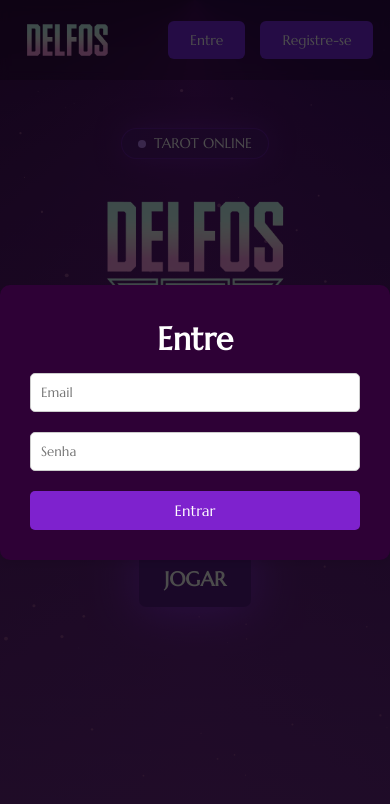
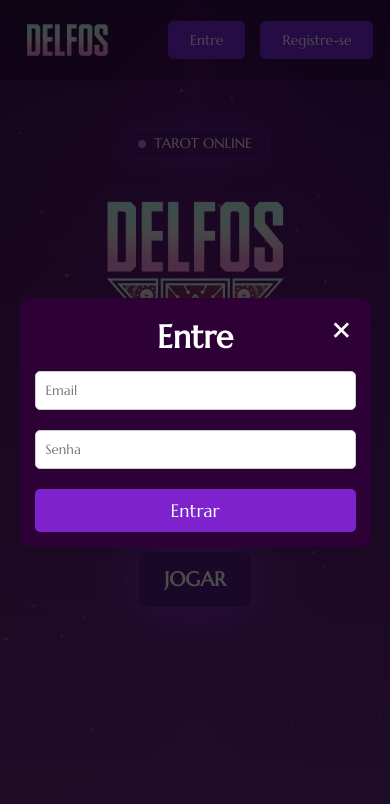
Before and after one commit to ribeirothales/delfos-project, a plain HTML site: page frontend/index.html in a window 390 px wide. Both pictures are taken after a click on the button "Entre". Shown: the top 804 px of the page. Drawn offline with Linux system fonts and the light colour scheme.

Commit message:
modal responsive

```diff
--- a/frontend/styles.css
+++ b/frontend/styles.css
@@ -67,7 +67,8 @@ canvas {
 /* Botão X para fechar no canto superior direito */
 .close-btn {
   position: absolute;
-  left: 750px;
+  margin-right: 10px;
+  /* left: 750px; */
   font-size: 30px;
   font-weight: bold;
   color: white !important;
@@ -97,7 +98,7 @@ canvas {
   cursor: pointer;
   width: 100%;
   margin-top: 10px;
-  font-size: 15px;
+  font-size: 18px;
 }
 
 .modal button:hover {
@@ -1252,6 +1253,13 @@ canvas {
     margin-bottom: 50px;
   }
 
+  .modal {
+    max-width: 600px !important; /* Reduz o tamanho no tablet */
+    padding: 20px !important; /* Ajuste o padding se necessário */
+  }
+
+
+
 
 
 
@@ -1263,6 +1271,13 @@ canvas {
 
     /* Reduz ainda mais para telas muito pequenas */
   }
+
+  .modal {
+    max-width: 90% !important; /* Largura máxima ajustada para celular */
+    width: 100% !important; /* Garante que o modal ocupe 100% da largura disponível */
+    padding: 15px !important; /* Ajuste o padding para celulares */
+  }
+
 
   .navbar {
     background: rgba(0, 0, 0, 0.2);
```
